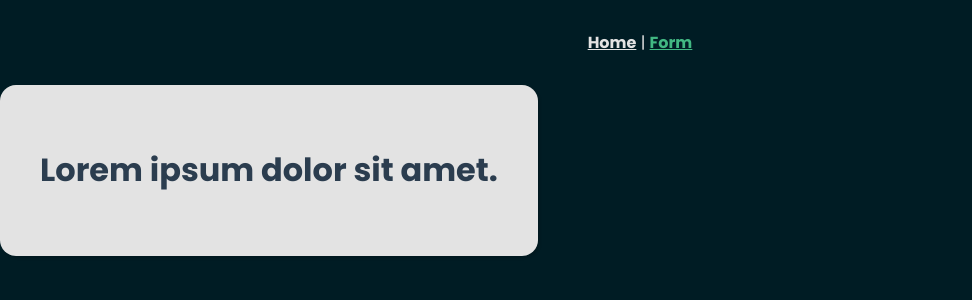
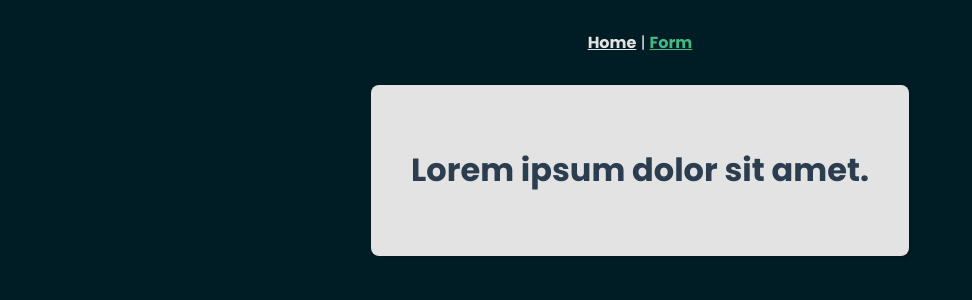
Before and after one commit to rafaeltakano/vue-form, a Vue app: page /#/form in a window 1280 px wide. Shown: the top 300 px of the page, without its empty margins (0-972 px from the left). Built offline with nearby package versions, Linux system fonts and the light colour scheme.

Commit message:
refactor: card component

```diff
--- a/src/components/VueCard.vue
+++ b/src/components/VueCard.vue
@@ -7,7 +7,7 @@
 <style scoped>
 .vue-card {
   background-color: var(--color-secondary);
-  border-radius: 1rem;
+  border-radius: 0.5rem;
   box-shadow: rgba(0, 0, 0, 0.15) 1.95px 1.95px 2.6px;
   color: var(--color-dark-blue);
   padding: 2.5rem;
--- a/src/views/FormView.vue
+++ b/src/views/FormView.vue
@@ -1,5 +1,5 @@
 <template>
-  <main id="form-view">
+  <main id="form-view" class="form-view">
     <VueCard />
   </main>
 </template>
@@ -15,3 +15,11 @@ import VueCard from "@/components/VueCard.vue";
 })
 export default class FormView extends Vue {}
 </script>
+
+<style scoped>
+.form-view {
+  display: flex;
+  flex-direction: column;
+  align-items: center;
+}
+</style>
```
